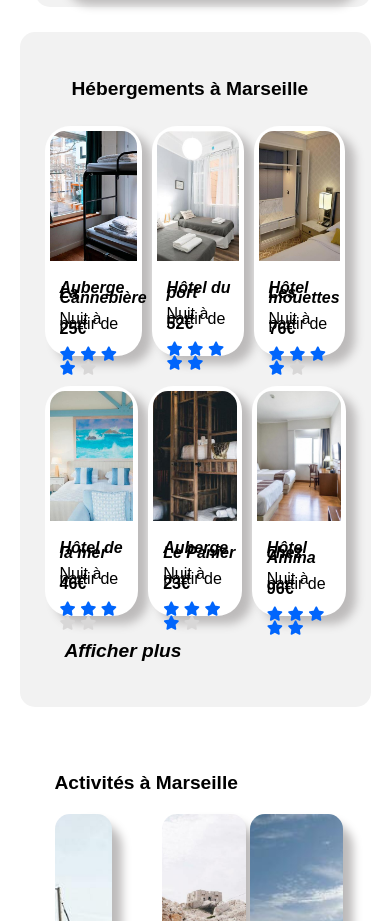
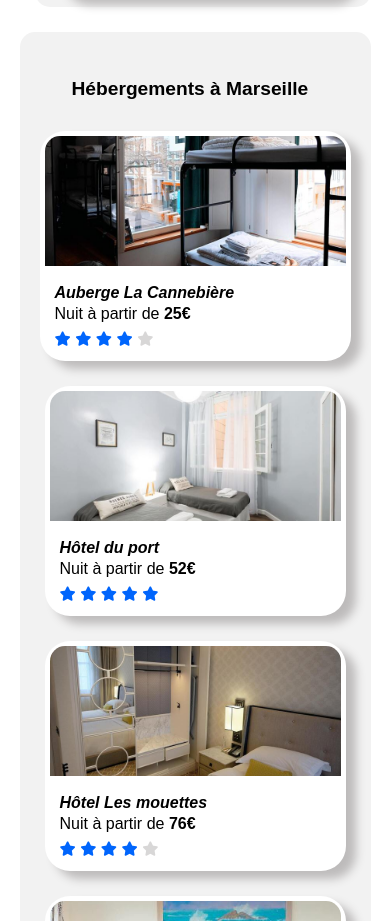
Before and after one commit to KDeflandre/DeflandreKarine_2_09042021, a plain HTML site: page index.html in a window 390 px wide. Shown: the part 1174-2095 px from the top of the page. Drawn offline with Linux system fonts and the light colour scheme.

Commit message:
start responsive

```diff
--- a/index.html
+++ b/index.html
@@ -89,7 +89,8 @@
         <div id="hebergement-marseille">
           <h2>Hébergements à Marseille</h2>
 
-          <div id="vignettes1">
+            <div id="vignettes">
+
             <div id="cannebiere">
               <a href="#">
                 <img
@@ -148,10 +149,9 @@
                   </div>
                   </div>
               </a>
-            </div>
           </div>
 
-          <div id="vignettes2">
+
             <div id="hotelmer">
               <a href="#">
                 <img
@@ -210,7 +210,7 @@
                   </div>
                   </div>
               </a>
-            </div>
+              </div>
           </div>
           <!-- Liens vers afficher plus  -->
           <div id="afficherplus">
--- a/style.css
+++ b/style.css
@@ -287,7 +287,6 @@ nav a:hover {
     height: auto;
     background-color: #F2F2F2;
     padding:30px 20px 35px 20px;
-
 }
 
 #hebergement-marseille a {
@@ -310,7 +309,14 @@ nav a:hover {
     color:black;
 }
 
-#vignettes1 {
+#vignettes {
+    display:flex;
+    flex-wrap: wrap;
+    justify-content: space-evenly;
+    margin-bottom: 20px;
+}
+
+/* #vignettes1 {
     display:flex;
     justify-content: space-around;
     margin-bottom: 20px;
@@ -319,7 +325,7 @@ nav a:hover {
 #vignettes2 {
     display:flex;
     justify-content: space-around;
-}
+} */
 
 .info-hebergement {
 
@@ -334,7 +340,7 @@ nav a:hover {
     border-radius: 25px;
     background-color: white;
     padding:5px;
-    margin:5px;
+    margin: 10px 0 25px 0;
     box-shadow:10px 8px 10px rgb(189, 187, 187) ;
 }
 
@@ -898,8 +904,8 @@ footer a {
         width: auto;
     }
 
-    #vignette1 {
-        flex-direction: column;
+    #vignettes {
+
         width: auto;
     }
     #cannebiere #hotelport #hotelmouettes {
@@ -907,9 +913,21 @@ footer a {
         flex-direction:initial;
     }
 
-    #vignette2 {
-        flex-direction: column;
-        width: auto;
+}
+
+@media all and (max-width:980px) {
+
+    #cannebiere, #hotelport, #hotelmouettes, #hotelmer , #aubergepanier, #hotelamina {
+        width: 200px;
+        height: 180px;
     }
 
 }
+
+@media all and (max-width:500px) {
+    #cannebiere, #hotelport, #hotelmouettes, #hotelmer , #aubergepanier, #hotelamina {
+        width:100%;
+        height: 220px;
+        margin-bottom: 20px;
+    }
+}
```
